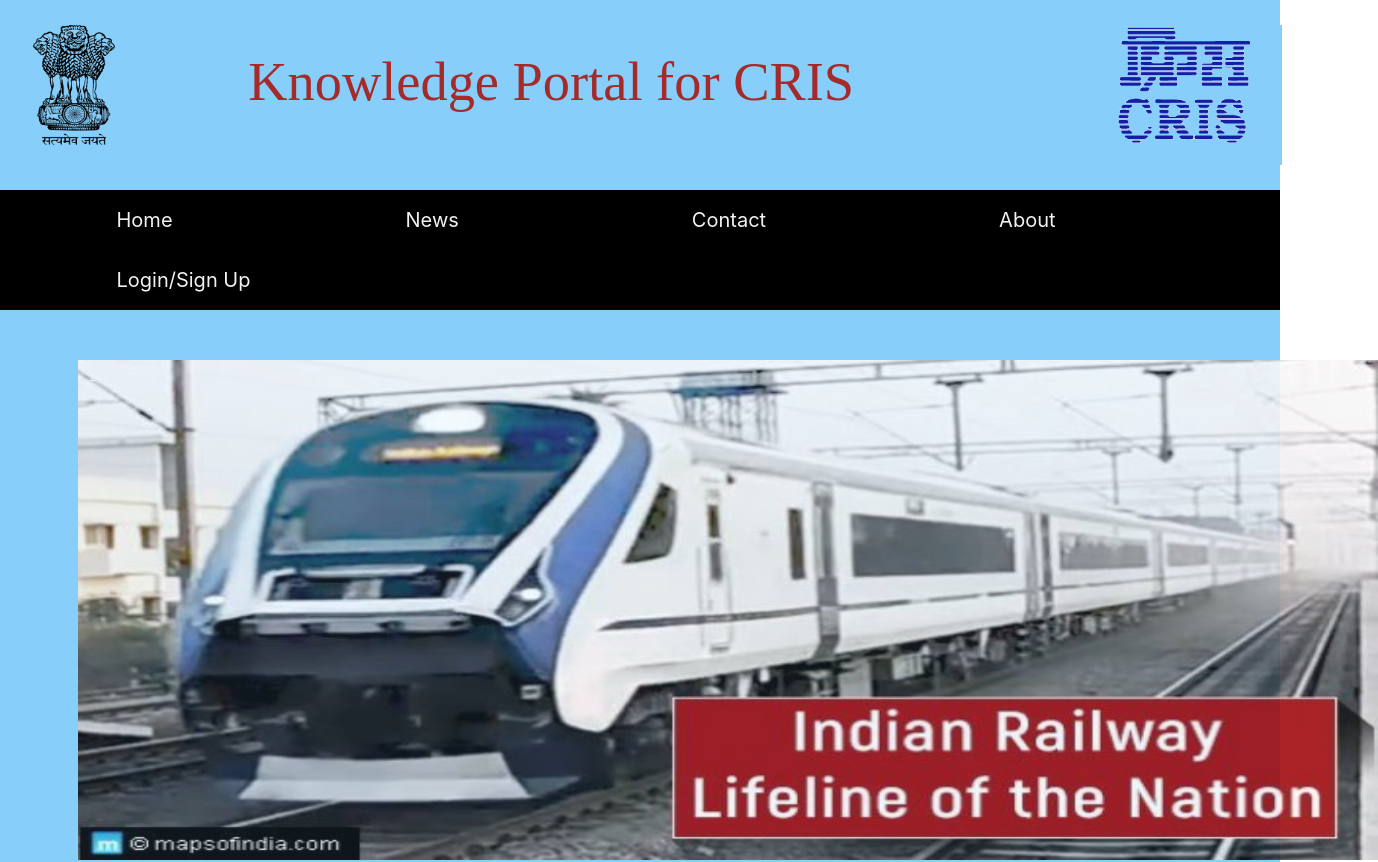
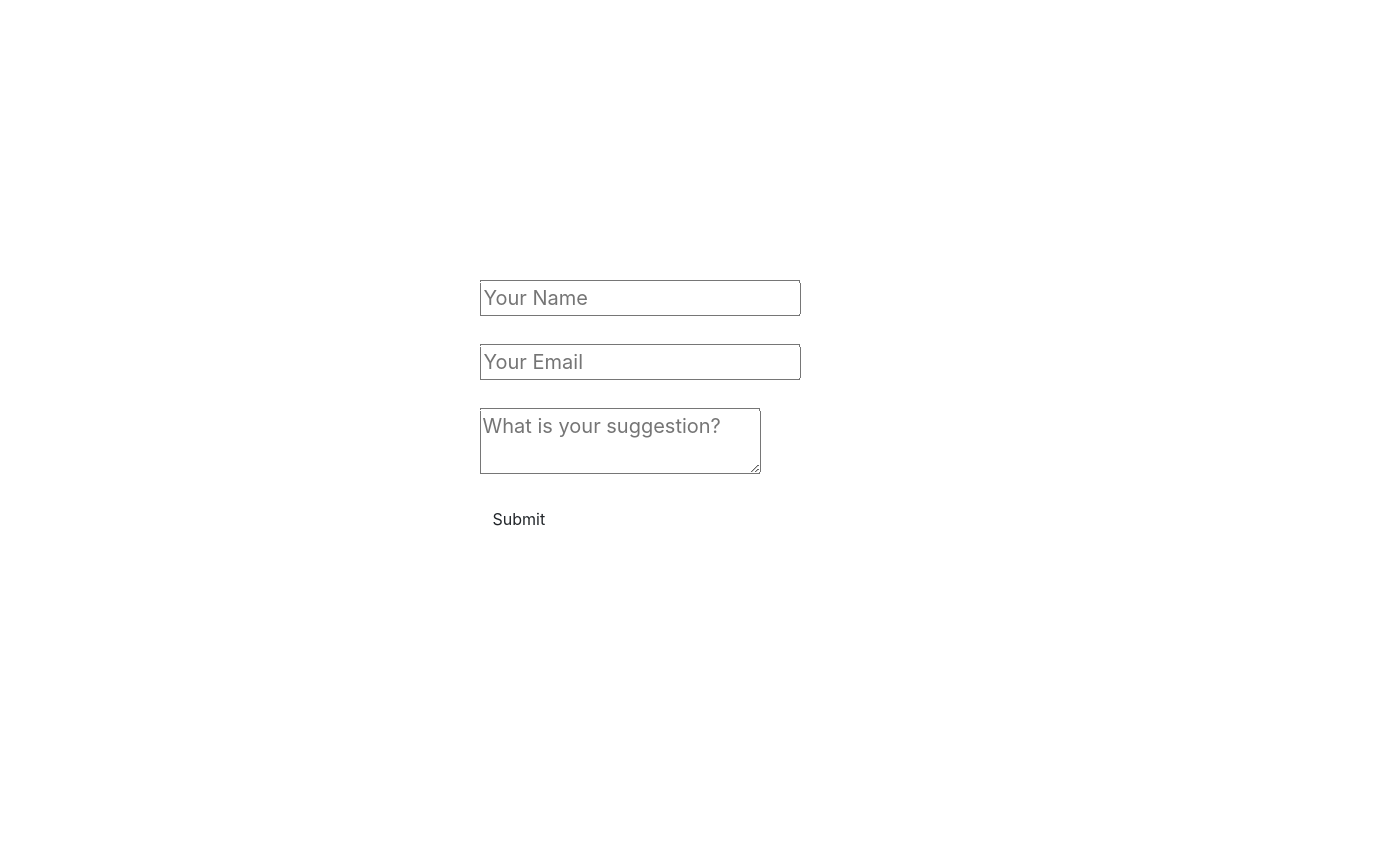
Before and after one commit to dushyant97/KnowledgePortal, an Angular app: page / in a window 1280 px wide. Shown: the top 862 px of the page, 1378 px wide, since content can reach past the window. After the commit the page ends 800 px from the top, so only its background shows below. Built offline with nearby package versions, Linux system fonts and the light colour scheme.

Commit message:
Created Suggestion form component

```diff
--- a/src/app/app.component.html
+++ b/src/app/app.component.html
@@ -1,11 +1 @@
-<div class="col-12">
-    <app-header></app-header>
-</div>
-
-<div class="col-12">
-    <router-outlet></router-outlet>
-</div>
-
-<div class="col-12">
-    <app-footer></app-footer>
-</div>
+<app-suggestion></app-suggestion>
--- a/src/app/app.module.ts
+++ b/src/app/app.module.ts
@@ -12,6 +12,7 @@
 import { NewsComponent } from './news/news.component';
 import { ContactComponent } from './contact/contact.component';
 import { AboutComponent } from './about/about.component';
+import { SuggestionComponent } from './suggestion/suggestion.component';
 
 const appRoutes: Routes = [
   {
@@ -55,7 +56,8 @@
     SignupComponent,
     NewsComponent,
     ContactComponent,
-    AboutComponent
+    AboutComponent,
+    SuggestionComponent
   ],
   imports: [
     BrowserModule,
--- /dev/null
+++ b/src/app/suggestion/suggestion.component.css
@@ -0,0 +1,14 @@
+.menu
+{
+    position: absolute;
+    transform: translate(-50%,-50%);
+    top: 50%;
+    left: 50%;
+}
+.field
+{
+    width: 100%;
+    font-size: 20px;
+    margin: 8px 0;
+    padding: 10px 0;
+}
--- /dev/null
+++ b/src/app/suggestion/suggestion.component.html
@@ -0,0 +1,23 @@
+<form name="sb">
+
+  <div class="menu">
+
+  <div class="field">
+    <input type="text" name="name" class="input" placeholder="Your Name">
+  </div>
+
+
+  <div class="field">
+    <input type="text" name="email" class="input" placeholder="Your Email">
+  </div>
+
+
+  <div class="field">
+    <textarea class="textarea" name="message" placeholder="What is your suggestion?"></textarea>
+  </div>
+
+  <button type="button" (click) ="processForm()" class="btn">Submit</button>
+
+</div>
+
+</form>
--- /dev/null
+++ b/src/app/suggestion/suggestion.component.ts
@@ -0,0 +1,21 @@
+import { Component, OnInit } from '@angular/core';
+
+@Component({
+  selector: 'app-suggestion',
+  templateUrl: './suggestion.component.html',
+  styleUrls: ['./suggestion.component.css']
+})
+export class SuggestionComponent implements OnInit {
+
+
+  constructor() { }
+
+  ngOnInit() {
+  }
+  processForm() {
+    var x = document.forms["sb"]["name"].value;
+
+    alert("name is:" +x);
+  }
+
+}
```
Also changed, not shown: 1 other file (tests, documents, lock files or other folders).
